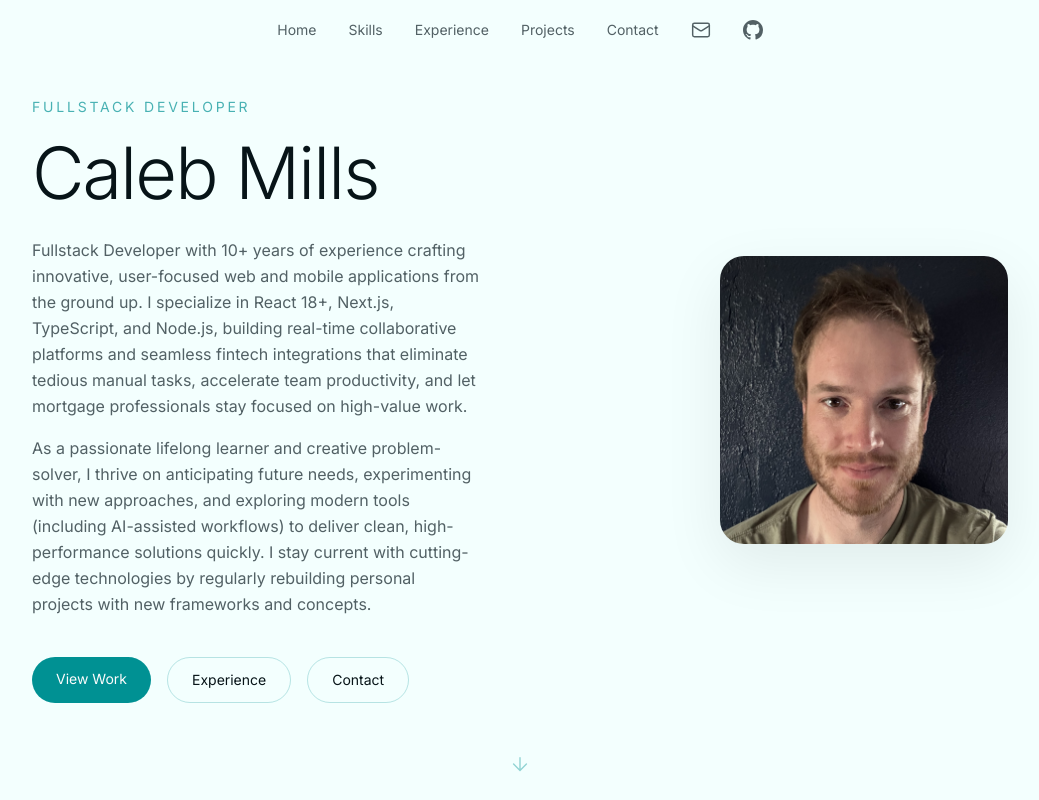
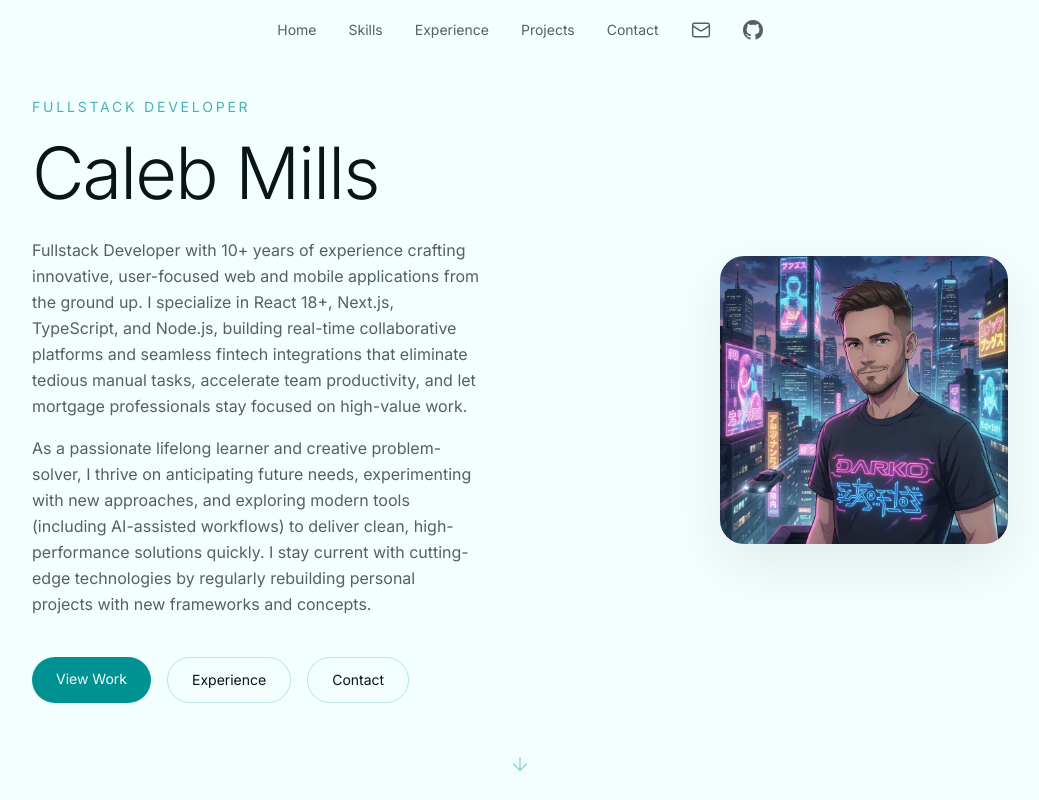
Before and after one commit to Rakvadium/Portfolio-NextJS, a Next.js app: page / in a window 1280 px wide. Shown: the top 800 px of the page, without its empty margins (120-1159 px from the left). Built offline with nearby package versions, Linux system fonts and the light colour scheme.

Commit message:
New headshot

```diff
--- a/app/data/portfolio.ts
+++ b/app/data/portfolio.ts
@@ -1,7 +1,7 @@
 export const personalInfo = {
   name: "Caleb Mills",
   title: "Fullstack Developer",
-  imageUrl: "/calebHeadshot.jpg",
+  imageUrl: "/calebHeadshotAi.jpg",
   github: "https://github.com/Rakvadium",
   email: "caleb.mills.1221@proton.me",
   phone: "(208) 949-8754",
```
Also changed, not shown: public/calebHeadshotAi.jpg (added).
